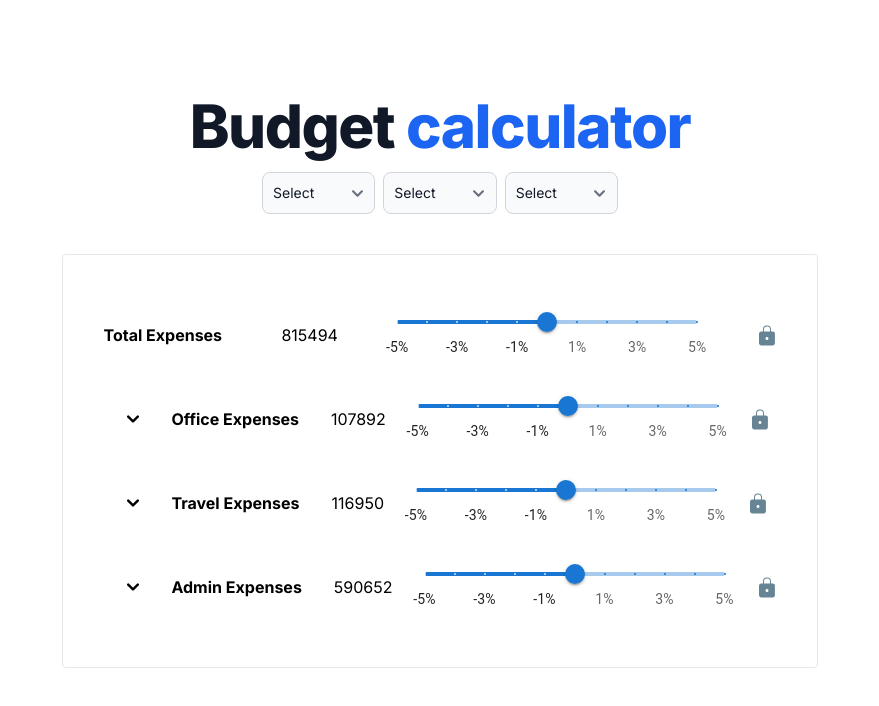
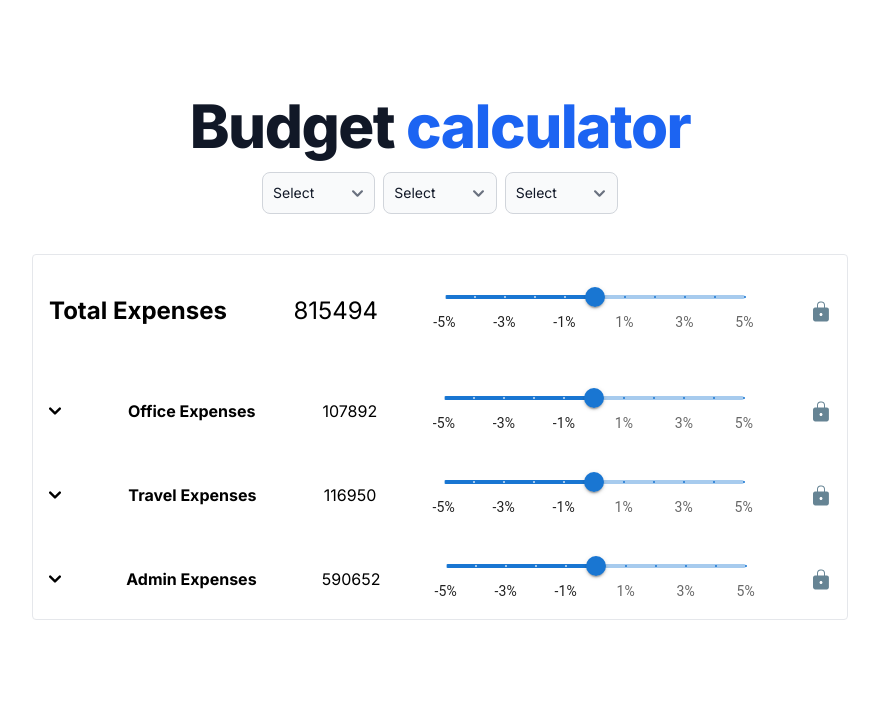
Before and after one commit to pavel-shermayster-sage/top-down-planning, a Next.js app: page / in a window 1280 px wide. Shown: the top 706 px of the page, without its empty margins (200-1079 px from the left). Built offline with nearby package versions, Linux system fonts and the light colour scheme.

Commit message:
styles update

```diff
--- a/src/app/page.tsx
+++ b/src/app/page.tsx
@@ -8,7 +8,7 @@ import { Select } from "@/components/select";
 
 // https://github.com/Hendrixer/fullstack-ai-nextjs
 export default function Home() {
-  const [data, setData] = useState(() => rawData);
+  const [data, setData] = useState(() => [...rawData]);
   const onChange = (item: any, value: number) => {
     item.total = item.total * (1 + value / 100);
     item.sibling.forEach((sib: any) => {
@@ -26,7 +26,7 @@ export default function Home() {
   };
 
   return (
-    <main className="flex min-h-screen flex-col justify-between p-24">
+    <main className="flex min-h-screen flex-col justify-between p-24 w-full">
       <div>
         <h1 className="mb-4 text-center text-4xl font-extrabold leading-none tracking-tight text-gray-900 md:text-5xl lg:text-6xl dark:text-white">
           Budget{" "}
@@ -61,10 +61,11 @@ export default function Home() {
               ]}
             ></Select>
           </div>
-          <div className="flex flex-col gap-1 items-start mt-10 border p-10 rounded">
+          <div className="flex flex-col gap-1 items-start items-stretch mt-10 border rounded lg:w-3/4 w-1/2">
             {data.map((item) => {
               return (
                 <>
+                  <div className="p-4 text-2xl border-b-stone-500">
                     <Section
                       bold={true}
                       key={item.expenseId}
@@ -74,12 +75,10 @@ export default function Home() {
                         console.log("isLocked", isLocked);
                       }}
                     />
+                  </div>
                   {item.sibling.map((item) => {
                     return (
-                      <div
-                        className="ml-6 flex flex-col gap-1 items-start"
-                        key={item.expenseId}
-                      >
+                      <div className="px-4 gap-1" key={item.expenseId}>
                         <Section
                           item={item}
                           bold={true}
@@ -89,6 +88,20 @@ export default function Home() {
                           }}
                         >
                           {item.sibling.map((item) => {
+                            return (
+                              <div
+                                className="px-12 flex flex-col gap-1 items-stretch"
+                                key={item.expenseId}
+                              >
+                                <Section
+                                  key={item.expenseId}
+                                  item={item}
+                                  onChange={onChange}
+                                  onLockChange={(isLocked: boolean) => {
+                                    console.log("isLocked", isLocked);
+                                  }}
+                                >
+                                  {item.sibling.map((item: any) => {
                                     return (
                                       <div
                                         className="ml-6 flex flex-col gap-1 items-start"
@@ -101,22 +114,7 @@ export default function Home() {
                                           onLockChange={(isLocked: boolean) => {
                                             console.log("isLocked", isLocked);
                                           }}
-                                >
-                                    {item.sibling.map((item:any) => {
-                                        return (
-                                            <div
-                                                className="ml-6 flex flex-col gap-1 items-start"
-                                                key={item.expenseId}
-                                            >
-                                                <Section
-                                                    key={item.expenseId}
-                                                    item={item}
-                                                    onChange={onChange}
-                                                    onLockChange={(isLocked: boolean) => {
-                                                        console.log("isLocked", isLocked);
-                                                    }}
-                                                >
-                                                </Section>
+                                        ></Section>
                                       </div>
                                     );
                                   })}
--- a/src/components/section.tsx
+++ b/src/components/section.tsx
@@ -20,10 +20,10 @@ export function Section({
   const [locked, setLocked] = useState(false);
   const [show, setShow] = useState(false);
   return (
-    <>
+    <div>
       <div
-        className={`flex justify-between  items-center w-full ${
-          bold ? "gap-8 h-20 " : "gap-8 h-14"
+        className={`flex justify-between items-center w-full ${
+          bold ? "gap-8 h-20 " : "gap-8 h-14 text-sm"
         }`}
       >
         {Boolean(children) && (
@@ -75,6 +75,6 @@ export function Section({
         </button>
       </div>
       {show && children}
-    </>
+    </div>
   );
 }
```
Lines whose indentation alone changed are shown as unchanged.
